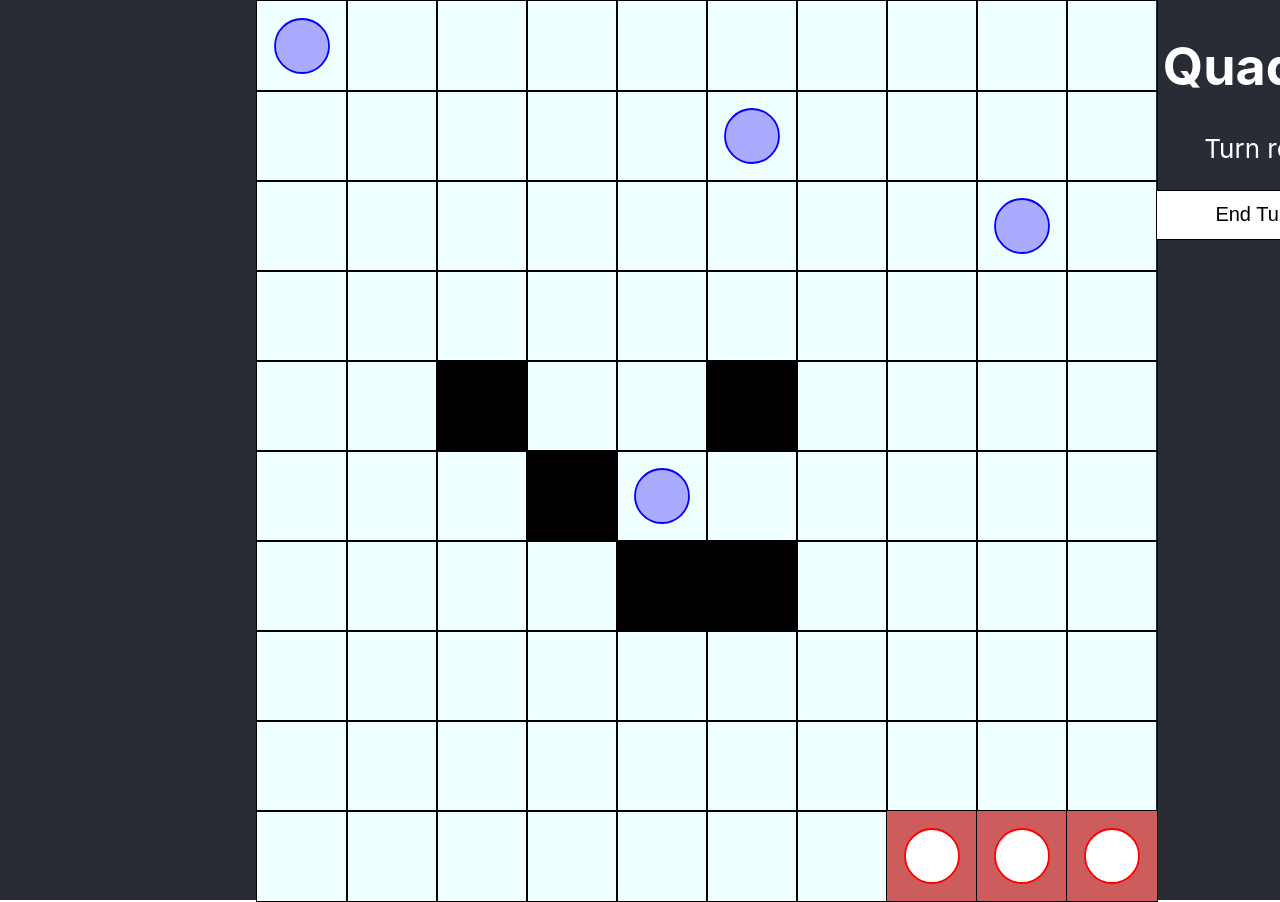
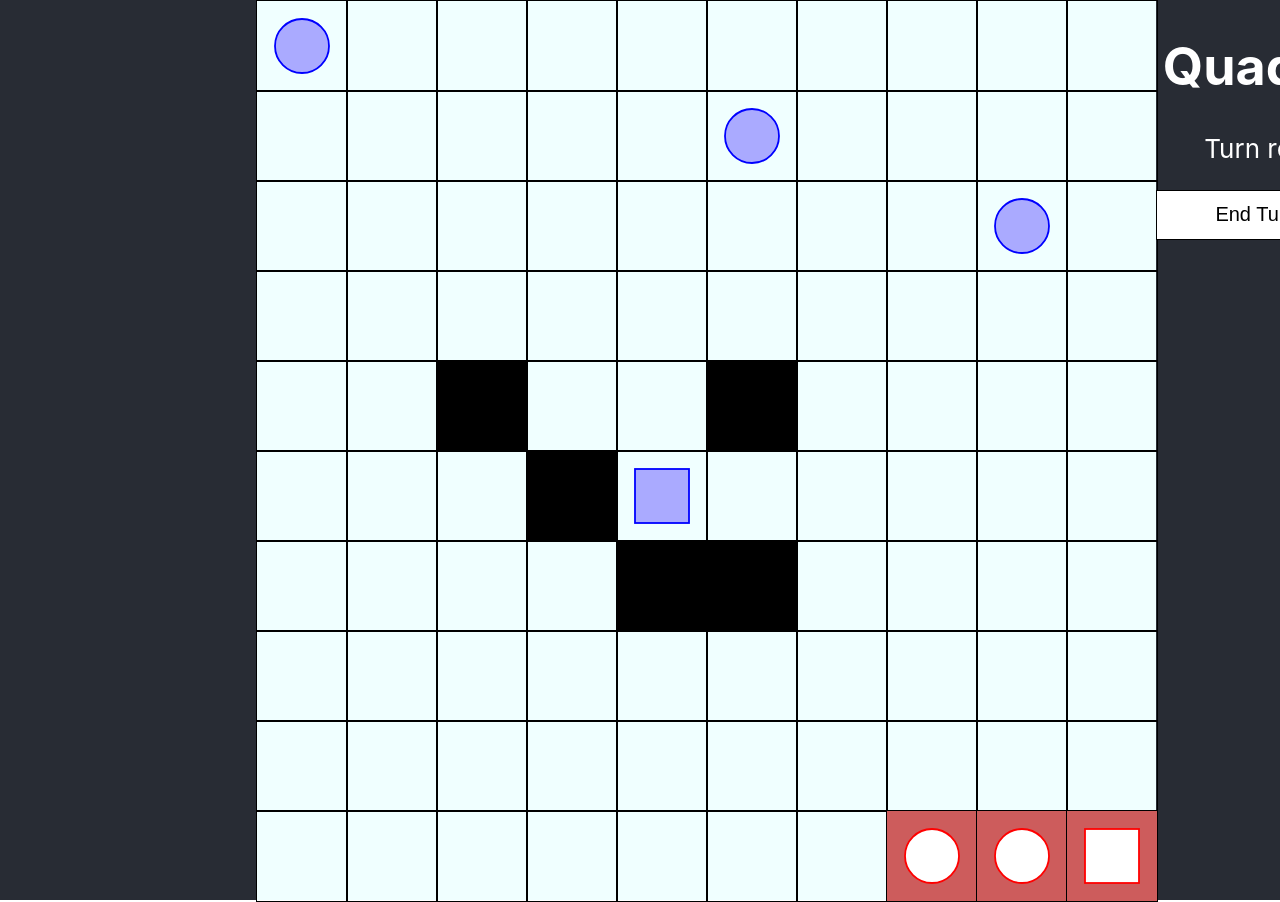
Before and after one commit to GinnyN/quadra, a React (Create React App) app: page / in a window 1280 px wide. Both pictures are taken after a click on the button "Stage 1". Shown: the top 902 px of the page. Built offline with nearby package versions, Linux system fonts and the light colour scheme.

Commit message:
Classes and Crits

```diff
--- a/src/grid/ai.js
+++ b/src/grid/ai.js
@@ -4,7 +4,7 @@ const activeOnArea = (grid, cell) => {
         for(let z = -cell.player.areaTarget; z < cell.player.areaTarget; z+=1){
             if(grid[x+i] && grid[x+i][y+z] && grid[x+i][y+z].player &&
                grid[x+i][y+z].player.team !== cell.player.team) {
-                   return {'x': i, 'y': z};
+                   return {'x': i - cell.player.attack.amount + 1, 'y': z  - cell.player.attack.amount + 1};
             }
         }
     }
--- a/src/grid/cell/character/index.js
+++ b/src/grid/cell/character/index.js
@@ -38,17 +38,22 @@ const Character = ({ player, turn, onAttack, onMove, underAttack, openMenu }) =>
                 </div>
         </div>
 
-        <svg xmlns="http://www.w3.org/2000/svg"
+         <svg xmlns="http://www.w3.org/2000/svg"
             viewBox="0 0 100 100"
             height="100%"
+            width="100%"
             onClick={toggleShowMenu}
             className={`${style.dot} ${player.tired && style.tired}
             animate__animated ${player.attacked && 'animate__headShake'}
             animate__animated  ${player.currentHP <= 0 && 'animate__fadeOut'}`} >
 
-            <circle r="30"  cx="50" cy="50"
+            {player.class === 'scout' && <circle r="30"  cx="50" cy="50"
                 stroke-width="2" stroke={`${player.team}`}
-                fill={`${turn === player.team ? '#fff' : (player.team === 'red' ? '#faa' : '#aaf')}`} />
+                fill={`${turn === player.team ? '#fff' : (player.team === 'red' ? '#faa' : '#aaf')}`} />}
+
+            {player.class === 'soldier' &&
+                <rect width="60" height="60" stroke={`${player.team}`} x="20" y="20"
+                fill={`${turn === player.team ? '#fff' : (player.team === 'red' ? '#faa' : '#aaf')}`} stroke-width="2"/> }
 
         </svg>
     </div>
--- a/src/grid/index.js
+++ b/src/grid/index.js
@@ -14,10 +14,31 @@ const tiredObj = {
     'movement': false,
     'attack': false
 }
-const character = {
+
+const crit = 3;
+
+const characterClasses = {
+    "scout": {
         "maxHP": 20,
         "currentHP": 20,
         "strength": 4,
+        "luck": 2,
+        "active": false,
+        "suceptible": false,
+        "movement": {
+            "amount": 4,
+            "style": STYLES_GRID.SQUARE
+        },
+        "attack": {
+            "amount": 1,
+            "style": STYLES_GRID.SQUARE
+        },
+    },
+    "soldier": {
+        "maxHP": 30,
+        "currentHP": 30,
+        "strength": 4,
+        "luck": 3,
         "active": false,
         "suceptible": false,
         "movement": {
@@ -25,9 +46,10 @@ const character = {
             "style": STYLES_GRID.SQUARE
         },
         "attack": {
-        "amount": 1,
+            "amount": 3,
             "style": STYLES_GRID.SQUARE
         },
+    }
 }
 
 const Grid = ({ map, setWinner } ) => {
@@ -43,6 +65,7 @@ const Grid = ({ map, setWinner } ) => {
     const pieceSlide = useMemo(() => new Audio(require('./../audio/pieceSlide.mp3')), []);
     const punch = useMemo(() => new Audio(require('./../audio/punch.mp3')), []);
     const buttonClick = useMemo(() => new Audio(require('./../audio/buttonClick.mp3')), []);
+    const explosion = useMemo(() => new Audio(require('./../audio/explosion.mp3')), []);
 
     useEffect (() => {
         const cells = [];
@@ -53,7 +76,7 @@ const Grid = ({ map, setWinner } ) => {
             for(let y = 0; y < 10; y++) {
                 if(map[`${x}${y}`]) {
                     if(map[`${x}${y}`].player){
-                        const newChar = {...character, ...map[`${x}${y}`].player} ;
+                        const newChar = {...characterClasses[map[`${x}${y}`].player.class], ...map[`${x}${y}`].player} ;
                         newChar.tiredObj = {...tiredObj};
                         cells[x].push({x, y, activated: false, ...map[`${x}${y}`], player: newChar });
                         if(newChar.team === "blue") teamBlue.push(newChar);
@@ -99,15 +122,21 @@ const Grid = ({ map, setWinner } ) => {
     const underAttack = async ({x , y}, playerCurrent = false) => {
         if(!playerCurrent) playerCurrent = playerActive.current;
         const temp = [...cells];
+        const innerCrit = (Math.random() * 20) < temp[playerCurrent.x][playerCurrent.y].player.luck;
+        if(innerCrit) {
+            temp[x][y].player.currentHP -= temp[playerCurrent.x][playerCurrent.y].player.strength * crit;
+        } else {
             temp[x][y].player.currentHP -= temp[playerCurrent.x][playerCurrent.y].player.strength;
+        }
         temp[playerCurrent.x][playerCurrent.y].player.tiredObj.attack = true;
         temp[playerCurrent.x][playerCurrent.y].player.tired = (temp[playerCurrent.x][playerCurrent.y].player.tiredObj.attack && temp[playerCurrent.x][playerCurrent.y].player.tiredObj.movement);
         if(temp[x][y].player.currentHP > 0) temp[x][y].player.attacked = true;
         setCells(temp);
-        punch.play();
+        if(innerCrit) explosion.play();
+        else punch.play();
 
         await new Promise((resolve) => setTimeout(resolve, 500));
-        if(temp[x][y].player.currentHP === 0) temp[x][y].player = false;
+        if(temp[x][y].player.currentHP <= 0) temp[x][y].player = false;
         else temp[x][y].player.attacked = false;
         setCells(temp);
         setShowMenu(false);
@@ -118,6 +147,7 @@ const Grid = ({ map, setWinner } ) => {
     const changeTurn = async () => {
 
         if(playerActive.current.player) resetBoard(playerActive.current.player);
+        playerActive.current = {};
         if(turn==='red'){
             const teamRedT = teamRed.map((item) => {
                 item.tired = false;
--- a/src/maps/init.json
+++ b/src/maps/init.json
@@ -1,18 +1,18 @@
 {
   "00" : {
-      "player": { "team": "blue", "tired": false, "areaTarget": 4 },
+      "player": { "team": "blue", "tired": false, "areaTarget": 4, "class": "scout" },
       "usable": true
   },
   "99" : {
-    "player": { "team": "red", "tired": false},
+    "player": { "team": "red", "tired": false, "class": "soldier" },
     "usable": true
   },
   "98" : {
-    "player": { "team": "red", "tired": false},
+    "player": { "team": "red", "tired": false, "class": "scout" },
     "usable": true
   },
   "97" : {
-    "player": { "team": "red", "tired": false},
+    "player": { "team": "red", "tired": false, "class": "scout" },
     "usable": true
   },
   "45": {
@@ -24,15 +24,15 @@
       "usable": true
   },
   "54" : {
-    "player": { "team": "blue", "tired": false, "areaTarget": 4 },
+    "player": { "team": "blue", "tired": false, "areaTarget": 4, "class": "soldier"  },
     "usable": true
   },
   "15" : {
-    "player": { "team": "blue", "tired": false, "areaTarget": 4 },
+    "player": { "team": "blue", "tired": false, "areaTarget": 4, "class": "scout"  },
     "usable": true
   },
   "28" : {
-    "player": { "team": "blue", "tired": false, "areaTarget": 4 },
+    "player": { "team": "blue", "tired": false, "areaTarget": 4, "class": "scout"  },
     "usable": true
   },
   "65": {
--- a/src/maps/stage1.json
+++ b/src/maps/stage1.json
@@ -1,18 +1,18 @@
 {
     "99" : {
-        "player": { "team": "red", "tired": false},
+        "player": { "team": "red", "tired": false, "class": "scout" },
         "usable": true
       },
       "98" : {
-        "player": { "team": "red", "tired": false},
+        "player": { "team": "red", "tired": false, "class": "scout" },
         "usable": true
       },
       "97" : {
-        "player": { "team": "red", "tired": false},
+        "player": { "team": "red", "tired": false, "class": "scout" },
         "usable": true
       },
     "00" : {
-        "player": { "team": "blue", "tired": false, "areaTarget": 4 },
+        "player": { "team": "blue", "tired": false, "areaTarget": 4 , "class": "scout" },
         "usable": true
     },
     "45": {
@@ -24,19 +24,19 @@
         "usable": true
     },
     "54" : {
-      "player": { "team": "blue", "tired": false, "areaTarget": 4 },
+      "player": { "team": "blue", "tired": false, "areaTarget": 4 , "class": "scout" },
       "usable": true
     },
     "14" : {
-      "player": { "team": "blue", "tired": false, "areaTarget": 4 },
+      "player": { "team": "blue", "tired": false, "areaTarget": 4 , "class": "scout" },
       "usable": true
     },
     "28" : {
-      "player": { "team": "blue", "tired": false, "areaTarget": 4 },
+      "player": { "team": "blue", "tired": false, "areaTarget": 4, "class": "scout"  },
       "usable": true
     },
     "82" : {
-        "player": { "team": "blue", "tired": false, "areaTarget": 4 },
+        "player": { "team": "blue", "tired": false, "areaTarget": 4, "class": "scout"  },
         "usable": true
       },
     "56": {
--- a/src/maps/stage2.json
+++ b/src/maps/stage2.json
@@ -1,26 +1,26 @@
 {
     "99" : {
-        "player": { "team": "red", "tired": false},
+        "player": { "team": "red", "tired": false, "class": "scout" },
         "usable": true
       },
       "98" : {
-        "player": { "team": "red", "tired": false},
+        "player": { "team": "red", "tired": false, "class": "scout" },
         "usable": true
       },
       "97" : {
-        "player": { "team": "red", "tired": false},
+        "player": { "team": "red", "tired": false, "class": "scout" },
         "usable": true
       },
     "00" : {
-        "player": { "team": "blue", "tired": false, "areaTarget": 6 },
+        "player": { "team": "blue", "tired": false, "areaTarget": 6, "class": "scout"  },
         "usable": true
     },
     "21" : {
-        "player": { "team": "blue", "tired": false, "areaTarget": 6 },
+        "player": { "team": "blue", "tired": false, "areaTarget": 6, "class": "scout"  },
         "usable": true
     },
     "63" : {
-        "player": { "team": "blue", "tired": false, "areaTarget": 6 },
+        "player": { "team": "blue", "tired": false, "areaTarget": 6, "class": "scout"  },
         "usable": true
     },
     "05": {
@@ -84,19 +84,19 @@
         "usable": false
     },
     "56" : {
-      "player": { "team": "blue", "tired": false, "areaTarget": 4 },
+      "player": { "team": "blue", "tired": false, "areaTarget": 4, "class": "scout"  },
       "usable": true
     },
     "14" : {
-      "player": { "team": "blue", "tired": false, "areaTarget": 4 },
+      "player": { "team": "blue", "tired": false, "areaTarget": 4, "class": "scout"  },
       "usable": true
     },
     "28" : {
-      "player": { "team": "blue", "tired": false, "areaTarget": 4 },
+      "player": { "team": "blue", "tired": false, "areaTarget": 4, "class": "scout"  },
       "usable": true
     },
     "82" : {
-        "player": { "team": "blue", "tired": false, "areaTarget": 4 },
+        "player": { "team": "blue", "tired": false, "areaTarget": 4, "class": "scout"  },
         "usable": true
     }
 
--- a/src/maps/stage4.json
+++ b/src/maps/stage4.json
@@ -1,54 +1,54 @@
 {
     "00" : {
-        "player": { "team": "blue", "tired": false, "areaTarget": 4 },
+        "player": { "team": "blue", "tired": false, "areaTarget": 4, "class": "scout"  },
         "usable": true
     },
     "99" : {
-      "player": { "team": "red", "tired": false},
+      "player": { "team": "red", "tired": false, "class": "scout" },
       "usable": true
     },
     "98" : {
-      "player": { "team": "red", "tired": false},
+      "player": { "team": "red", "tired": false, "class": "scout" },
       "usable": true
     },
     "97" : {
-      "player": { "team": "red", "tired": false},
+      "player": { "team": "red", "tired": false, "class": "scout" },
       "usable": true
     },
     "59" : {
-      "player": { "team": "blue", "tired": false, "areaTarget": 4 },
+      "player": { "team": "blue", "tired": false, "areaTarget": 4, "class": "scout"  },
       "usable": true
     },
     "19" : {
-      "player": { "team": "blue", "tired": false, "areaTarget": 4 },
+      "player": { "team": "blue", "tired": false, "areaTarget": 4, "class": "scout"  },
       "usable": true
     },
     "29" : {
-      "player": { "team": "blue", "tired": false, "areaTarget": 4 },
+      "player": { "team": "blue", "tired": false, "areaTarget": 4, "class": "scout"  },
       "usable": true
     },
     "91" : {
-        "player": { "team": "blue", "tired": false, "areaTarget": 4 },
+        "player": { "team": "blue", "tired": false, "areaTarget": 4, "class": "scout"  },
         "usable": true
       },
       "72" : {
-        "player": { "team": "blue", "tired": false, "areaTarget": 4 },
+        "player": { "team": "blue", "tired": false, "areaTarget": 4, "class": "scout"  },
         "usable": true
       },
       "51" : {
-        "player": { "team": "blue", "tired": false, "areaTarget": 4 },
+        "player": { "team": "blue", "tired": false, "areaTarget": 4, "class": "scout"  },
         "usable": true
       },
     "54" : {
-        "player": { "team": "blue", "tired": false, "areaTarget": 4 },
+        "player": { "team": "blue", "tired": false, "areaTarget": 4, "class": "scout"  },
         "usable": true
       },
       "15" : {
-        "player": { "team": "blue", "tired": false, "areaTarget": 4 },
+        "player": { "team": "blue", "tired": false, "areaTarget": 4, "class": "scout"  },
         "usable": true
       },
       "28" : {
-        "player": { "team": "blue", "tired": false, "areaTarget": 4 },
+        "player": { "team": "blue", "tired": false, "areaTarget": 4, "class": "scout"  },
         "usable": true
       },
     "92": {
```
Also changed, not shown: 2 other files (tests, documents, lock files or other folders). Lines whose indentation alone changed are shown as unchanged.
